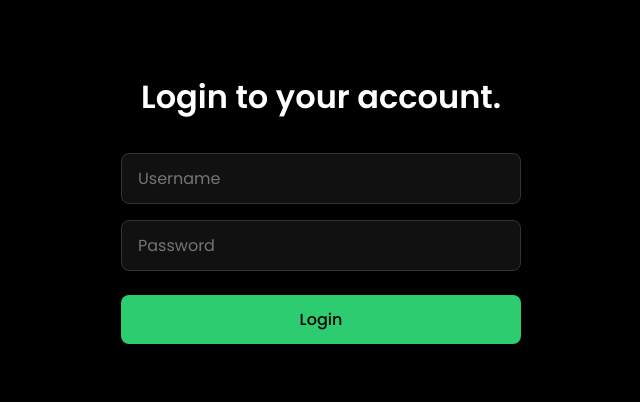
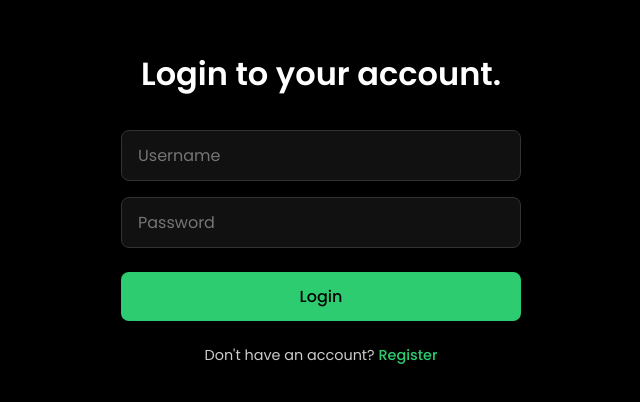
Before and after one commit to shadabtanjeed/CSE-4539-Task-Management, a React (Create React App) app in the folder app/: page / in a window 1280 px wide. Shown: the part 192-594 px from the top of the page, without its empty margins (319-959 px from the left). Built offline with nearby package versions, Linux system fonts and the light colour scheme.

Commit message:
added link to signup page

```diff
--- a/app/src/pages/LoginPage.js
+++ b/app/src/pages/LoginPage.js
@@ -14,6 +14,9 @@ function LoginPage() {
             <div className="LoginButton">
                 <button>Login</button>
             </div>
+            <div className="register-section">
+                Don't have an account? <a href="/signup">Register</a>
+            </div>
         </div>
     );
 }
--- a/app/src/styles/LoginPage.css
+++ b/app/src/styles/LoginPage.css
@@ -11,7 +11,7 @@ header {
     font-size: 2rem;
     font-weight: 600;
     margin-bottom: 2rem;
-    color: #fff;
+    color: #ffffff;
     text-align: center;
 }
 
@@ -29,7 +29,7 @@ header {
     border-radius: 8px;
     border: 1px solid #333;
     background-color: #111;
-    color: #fff;
+    color: #ffffff;
     font-size: 1rem;
     transition: border-color 0.3s;
 }
@@ -61,3 +61,20 @@ header {
     background-color: #27ae60;
     transform: translateY(-2px);
 }
+
+.register-section {
+    margin-top: 1.5rem;
+    text-align: center;
+    color: #ccc;
+    font-size: 0.9rem;
+}
+
+.register-section a {
+    color: #2ecc71;
+    text-decoration: none;
+    font-weight: 500;
+}
+
+.register-section a:hover {
+    color: #27ae60;
+}
```
